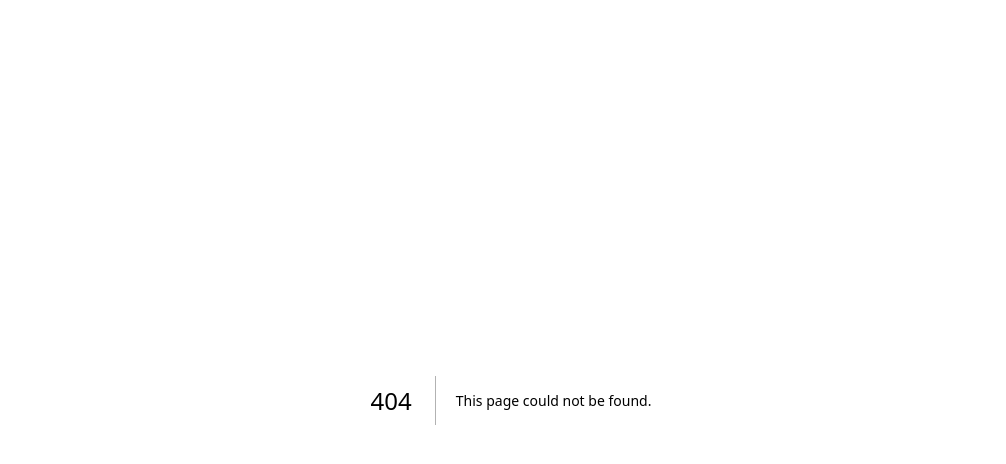
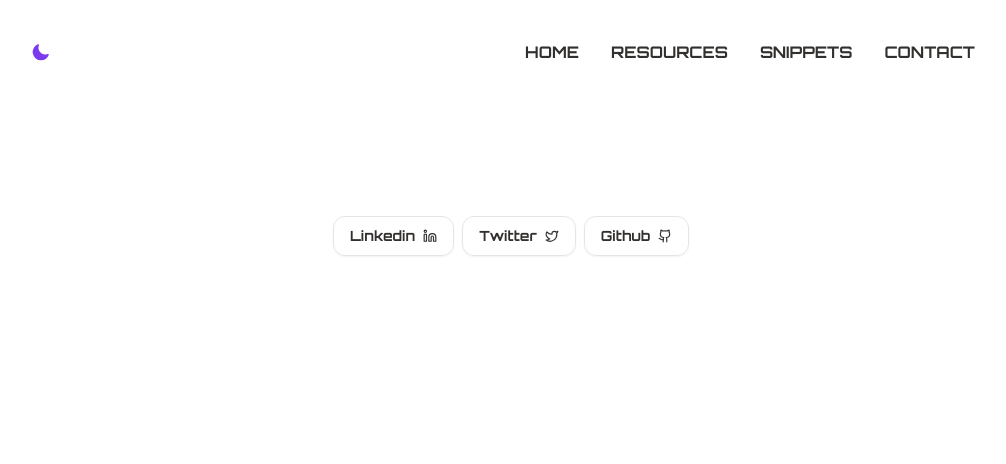
Before and after one commit to mxnan/pages-blogs, a Next.js app: page /blog in a window 1280 px wide. Before the commit this address had no page. Shown: the top 464 px of the page, without its empty margins (129-1135 px from the left). Built offline with nearby package versions, Linux system fonts and the light colour scheme.

Commit message:
added
added blog page

```diff
--- a/src/lib/links.ts
+++ b/src/lib/links.ts
@@ -14,6 +14,7 @@ export const mobileLinks = [
   { name: "Resources", link: "/resources" },
   { name: "Snippets", link: "/snippets" },
   { name: "Contact", link: "/contact" },
+  { name: "Blog", link: "/blog" },
 
   // Add more links as needed
 ];
--- /dev/null
+++ b/src/pages/blog/index.tsx
@@ -0,0 +1,17 @@
+import { Container } from "@/components";
+import React from "react";
+
+const BlogsPage = () => {
+  return (
+    <Container
+      title="Snippets"
+      description="Code snippets for display, edit, and share"
+    >
+      <div>
+
+      </div>
+    </Container>
+  );
+};
+
+export default BlogsPage;
--- a/src/pages/contact/index.tsx
+++ b/src/pages/contact/index.tsx
@@ -25,11 +25,11 @@ const Contactpage = () => {
 
           <Separator
             orientation="vertical"
-            className="hidden lg:block mx-6 h-96"
+            className="hidden lg:block mx-6 h-96 bg-violet-300 dark:bg-emerald-950"
           />
           <Separator
             orientation="horizontal"
-            className="lg:hidden max-w-xl my-8"
+            className="lg:hidden max-w-xl my-8 bg-violet-300 dark:bg-emerald-950"
           />
 
             {/* form section  */}
```
